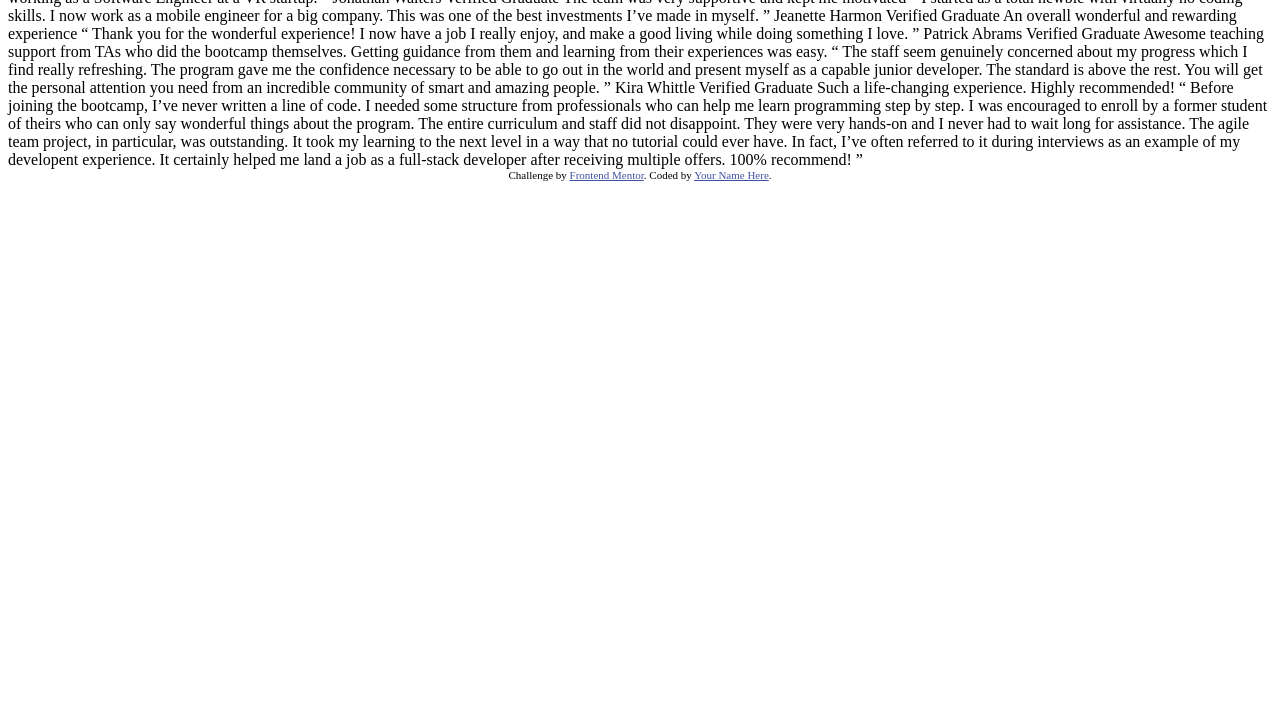
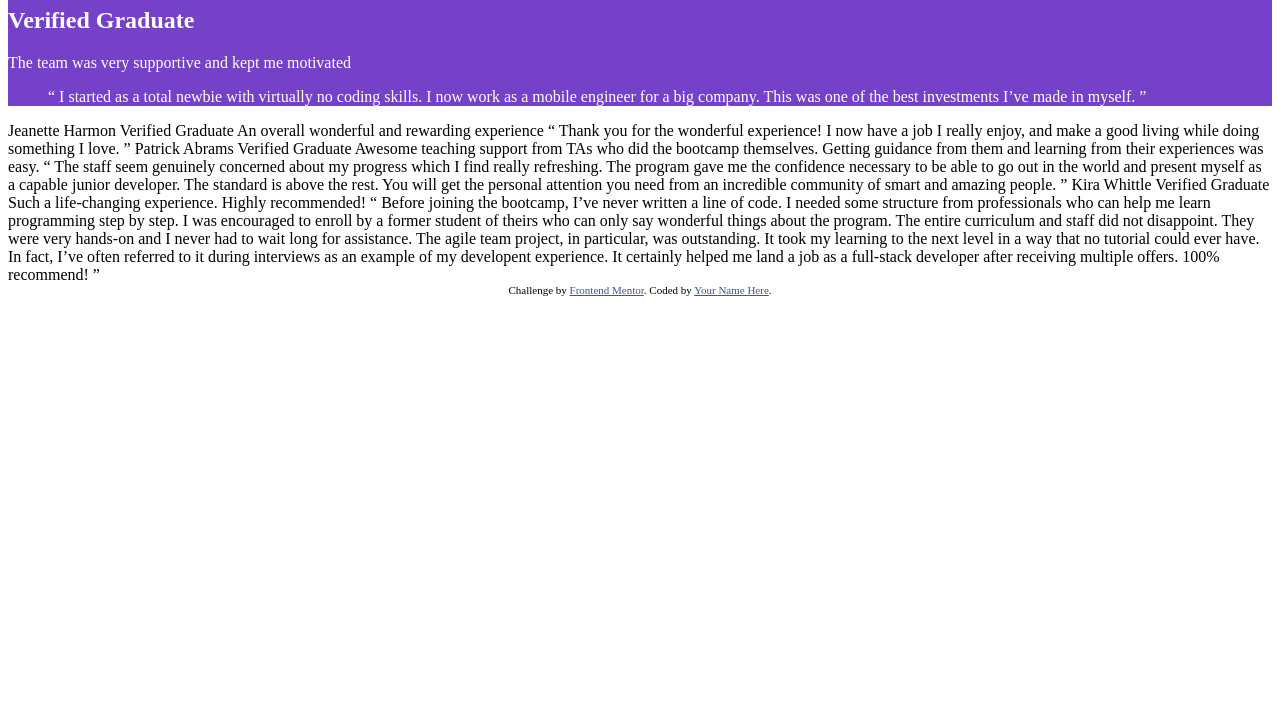
Before and after one commit to MsftKing/testimonials-grid-section-main, a plain HTML site: page index.html in a window 1280 px wide. Shown: the part 73-800 px from the top of the page. Drawn offline with Linux system fonts and the light colour scheme.

Commit message:
init + files

```diff
--- a/index.html
+++ b/index.html
@@ -3,7 +3,7 @@
 <head>
   <meta charset="UTF-8">
   <meta name="viewport" content="width=device-width, initial-scale=1.0"> <!-- displays site properly based on user's device -->
-
+  <link rel="stylesheet" href="styles.css">
   <link rel="icon" type="image/png" sizes="32x32" href="./images/favicon-32x32.png">
 
   <title>Frontend Mentor | [Challenge Name Here]</title>
@@ -15,33 +15,25 @@
   </style>
 </head>
 <body>
-  Daniel Clifford
-  Verified Graduate
+  <div >
+    <div class="containerA">
+      <h1 class="name">Jonathan Walters</h1>
+      <h2 class="verifiedUser">Verified Graduate</h2>
 
-  I received a job offer mid-course, and the subjects I learned were current, if not more so,
-  in the company I joined. I honestly feel I got every penny’s worth.
+      <p class="description">The team was very supportive and kept me motivated</p>
 
-  “ I was an EMT for many years before I joined the bootcamp. I’ve been looking to make a
-  transition and have heard some people who had an amazing experience here. I signed up
-  for the free intro course and found it incredibly fun! I enrolled shortly thereafter.
-  The next 12 weeks was the best - and most grueling - time of my life. Since completing
-  the course, I’ve successfully switched careers, working as a Software Engineer at a VR startup. ”
+      <blockquote>“ I started as a total newbie with virtually no coding skills. I now work as a mobile engineer
+      for a big company. This was one of the best investments I’ve made in myself. ”
+      </blockquote>
 
-  Jonathan Walters
-  Verified Graduate
+    </div>
+    Jeanette Harmon
+      Verified Graduate
 
-  The team was very supportive and kept me motivated
+      An overall wonderful and rewarding experience
 
-  “ I started as a total newbie with virtually no coding skills. I now work as a mobile engineer
-  for a big company. This was one of the best investments I’ve made in myself. ”
-
-  Jeanette Harmon
-  Verified Graduate
-
-  An overall wonderful and rewarding experience
-
-  “ Thank you for the wonderful experience! I now have a job I really enjoy, and make a good living
-  while doing something I love. ”
+      “ Thank you for the wonderful experience! I now have a job I really enjoy, and make a good living
+      while doing something I love. ”
 
   Patrick Abrams
   Verified Graduate
@@ -67,6 +59,8 @@
   could ever have. In fact, I’ve often referred to it during interviews as an example of my developent
   experience. It certainly helped me land a job as a full-stack developer after receiving multiple offers.
   100% recommend! ”
+  </div>
+
 
   <div class="attribution">
     Challenge by <a href="https://www.frontendmentor.io?ref=challenge" target="_blank">Frontend Mentor</a>.
--- /dev/null
+++ b/styles.css
@@ -0,0 +1,4 @@
+.containerA {
+    background-color: hsl(263, 55%, 52%);
+    color: white;
+}
```
